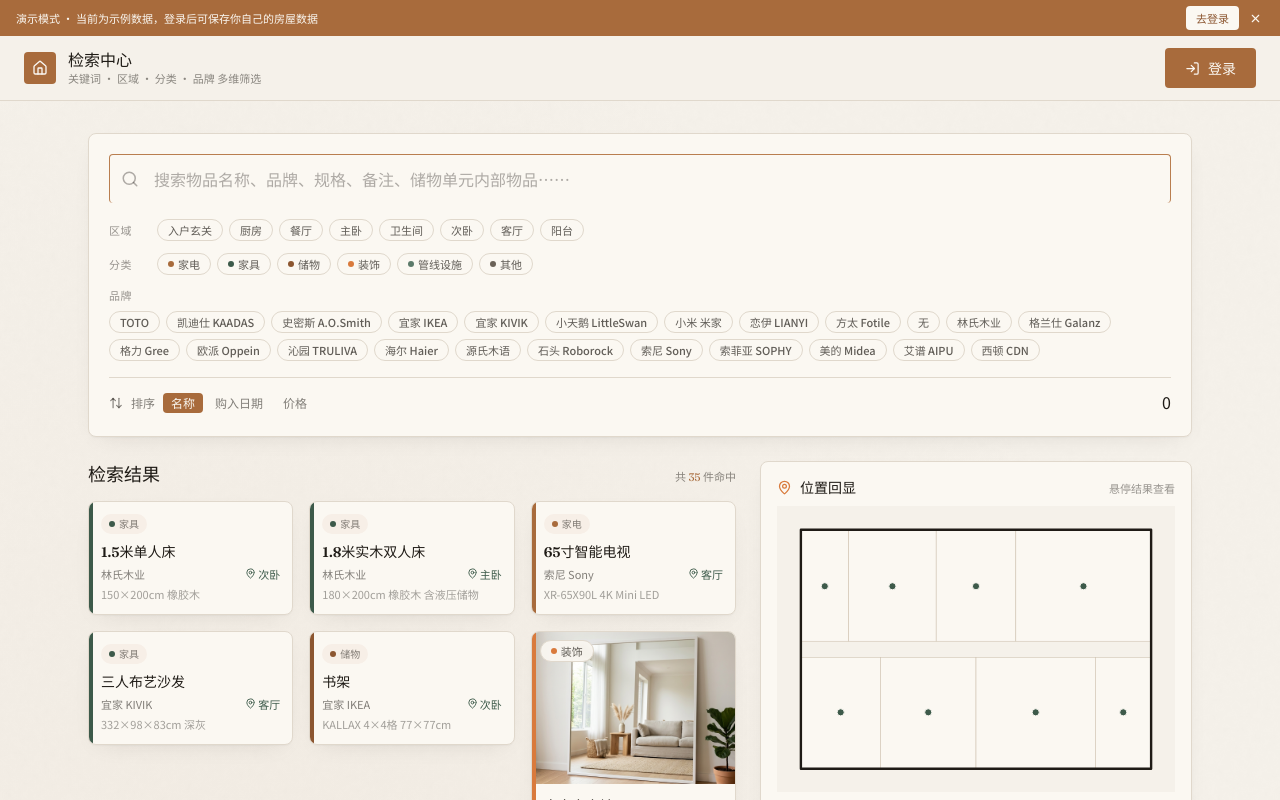
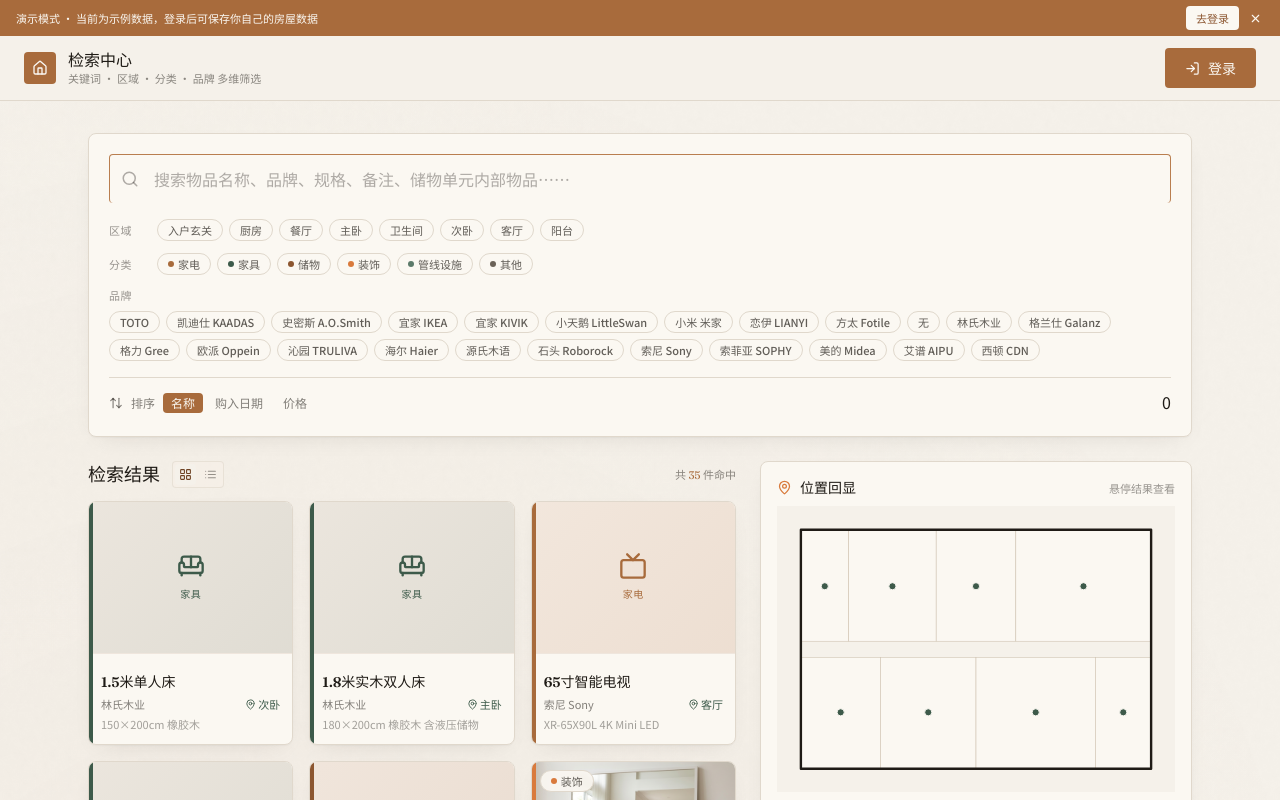
Before and after one commit to duying0425/iHouse, a React (Vite) app: page /search in a window 1280 px wide. Shown: the top 800 px of the page. Built offline with nearby package versions, Linux system fonts and the light colour scheme.

Commit message:
style/ux: optimize image placeholders, upload state and add grid/list layout switcher

```diff
--- a/src/App.tsx
+++ b/src/App.tsx
@@ -5,6 +5,7 @@ import {
   Route,
   Navigate,
   useNavigate,
+  useLocation,
 } from "react-router-dom";
 import { LogIn, X } from "lucide-react";
 import HomePage from "@/pages/HomePage";
@@ -19,6 +20,16 @@ import HousesPage from "@/pages/HousesPage";
 import HouseSettingsPage from "@/pages/HouseSettingsPage";
 import { useHomeStore } from "@/store";
 import { useAuthStore } from "@/authStore";
+
+function ScrollToTop() {
+  const { pathname } = useLocation();
+
+  useEffect(() => {
+    window.scrollTo(0, 0);
+  }, [pathname]);
+
+  return null;
+}
 
 export default function App() {
   const hasHydrated = useHomeStore((s) => s._hasHydrated);
@@ -64,6 +75,7 @@ export default function App() {
   if (!user) {
     return (
       <Router>
+        <ScrollToTop />
         <DemoBanner />
         <Routes>
           <Route path="/login" element={<LoginPage />} />
@@ -87,6 +99,7 @@ export default function App() {
   if (!currentHouseId) {
     return (
       <Router>
+        <ScrollToTop />
         <Routes>
           <Route path="/houses" element={<HousesPage />} />
           <Route path="/houses/:id/settings" element={<HouseSettingsPage />} />
@@ -105,6 +118,7 @@ export default function App() {
   // 5. 正常渲染：所有业务路由
   return (
     <Router>
+      <ScrollToTop />
       <Routes>
         <Route path="/" element={<HomePage />} />
         <Route path="/setup" element={<SetupPage />} />
--- a/src/components/ItemCard.tsx
+++ b/src/components/ItemCard.tsx
@@ -1,9 +1,10 @@
 import { Link } from "react-router-dom";
-import { Box, MapPin } from "lucide-react";
+import { Box, MapPin, ChevronRight } from "lucide-react";
 import type { Item } from "@/types";
 import { CATEGORY_COLOR } from "@/types";
 import { cn } from "@/lib/utils";
 import SafeImage from "@/components/SafeImage";
+import { isMockImage } from "@/utils/image";
 
 interface ItemCardProps {
   item: Item;
@@ -12,6 +13,7 @@ interface ItemCardProps {
   /** 是否高亮（检索命中态） */
   highlighted?: boolean;
   onClick?: () => void;
+  viewMode?: "grid" | "list";
 }
 
 export default function ItemCard({
@@ -20,26 +22,86 @@ export default function ItemCard({
   containerName,
   highlighted,
   onClick,
+  viewMode = "grid",
 }: ItemCardProps) {
   const color = CATEGORY_COLOR[item.category];
   const to = `/area/${item.areaId}/item/${item.id}`;
-  const hasImage = Boolean(item.image);
+  const hasImage = Boolean(item.image) && !isMockImage(item.image);
+  const isListView = viewMode === "list";
 
-  const inner = (
+  const inner = isListView ? (
     <article
       className={cn(
-        "card group relative flex flex-col overflow-hidden hover:-translate-y-0.5 hover:shadow-cardHover",
+        "group relative flex items-center gap-3 p-3 rounded-lg border border-line bg-paper hover:bg-clay-50/30 hover:shadow-sm transition-all pl-4",
         highlighted && "ring-2 ring-ochre/40"
       )}
     >
-      {/* 顶部分类色标 */}
+      {/* 左侧分类色标条 */}
+      <span
+        className="absolute left-0 top-0 bottom-0 z-10 w-1 rounded-l-lg"
+        style={{ background: color }}
+        aria-hidden
+      />
+      {/* 缩略图 */}
+      <div className="relative h-12 w-16 shrink-0 overflow-hidden rounded bg-clay-50 border border-line/40">
+        <SafeImage
+          category={item.category}
+          src={item.image}
+          alt={item.name}
+          loading="lazy"
+          className="h-full w-full object-cover"
+          fallbackClassName="absolute inset-0"
+          compact
+        />
+      </div>
+      {/* 信息 */}
+      <div className="flex min-w-0 flex-1 items-center justify-between gap-4">
+        <div className="min-w-0 flex-1">
+          <div className="flex flex-wrap items-baseline gap-x-2 gap-y-0.5">
+            <h3 className="truncate font-serif text-sm font-semibold text-ink max-w-[12rem] sm:max-w-xs">
+              {item.name}
+            </h3>
+            <span className="inline-flex items-center gap-1 rounded-full bg-clay-50/80 px-2 py-0.5 text-[9px] text-ink/55 font-medium">
+              <span className="h-1.5 w-1.5 rounded-full" style={{ background: color }} />
+              {item.category}
+            </span>
+          </div>
+          <div className="mt-1 flex flex-wrap items-center gap-x-3 gap-y-0.5 text-2xs text-ink/45">
+            {item.brand && <span className="truncate text-ink/65">{item.brand}</span>}
+            {item.spec && <span className="truncate">{item.spec}</span>}
+            {containerName && (
+              <span className="inline-flex items-center gap-1 text-ochre truncate">
+                <Box size={10} /> 收纳于 {containerName}
+                {item.containerSlot ? ` · ${item.containerSlot}` : ""}
+              </span>
+            )}
+          </div>
+        </div>
+
+        {areaName && (
+          <span className="shrink-0 inline-flex items-center gap-0.5 text-2xs text-moss">
+            <MapPin size={11} />
+            {areaName}
+          </span>
+        )}
+      </div>
+      <ChevronRight size={14} className="shrink-0 text-ink/30 mr-1 opacity-0 group-hover:opacity-100 transition-opacity" />
+    </article>
+  ) : (
+    <article
+      className={cn(
+        "card group relative flex flex-col overflow-hidden hover:-translate-y-0.5 hover:shadow-cardHover transition-all duration-300",
+        highlighted && "ring-2 ring-ochre/40"
+      )}
+    >
+      {/* 左侧分类色标 */}
       <span
         className="absolute left-0 top-0 z-10 h-full w-1"
         style={{ background: color }}
         aria-hidden
       />
-      {hasImage && (
-        <div className="relative aspect-[4/3] overflow-hidden bg-clay-50">
+      {/* 统一 aspect-[4/3] 的图片/占位区 */}
+      <div className="relative aspect-[4/3] overflow-hidden bg-clay-50 border-b border-line/40">
         <SafeImage
           category={item.category}
           src={item.image}
@@ -48,19 +110,17 @@ export default function ItemCard({
           className="h-full w-full object-cover transition-transform duration-500 group-hover:scale-105"
           fallbackClassName="absolute inset-0"
         />
-          <span className="absolute left-2 top-2 chip bg-cream/90 backdrop-blur-sm">
+        {hasImage && (
+          <span className="absolute left-2 top-2 chip bg-cream/90 backdrop-blur-sm shadow-2xs">
             <span className="h-1.5 w-1.5 rounded-full" style={{ background: color }} />
             {item.category}
           </span>
+        )}
       </div>
-      )}
       {/* 信息 */}
       <div className="flex flex-1 flex-col gap-1 p-3">
         {!hasImage && (
-          <span className="mb-1 inline-flex w-fit items-center gap-1 rounded-full bg-clay-50 px-2 py-0.5 text-[10px] text-ink/55">
-            <span className="h-1.5 w-1.5 rounded-full" style={{ background: color }} />
-            {item.category}
-          </span>
+          <div className="h-[2px]" />
         )}
         <h3 className="line-clamp-1 font-serif text-sm font-semibold text-ink">
           {item.name}
@@ -78,7 +138,7 @@ export default function ItemCard({
           <p className="line-clamp-1 text-2xs text-ink/40">{item.spec}</p>
         )}
         {containerName && (
-          <p className="mt-0.5 inline-flex items-center gap-1 text-2xs text-ochre">
+          <p className="mt-0.5 inline-flex items-center gap-1 text-2xs text-ochre truncate">
             <Box size={11} /> 收纳于 {containerName}
             {item.containerSlot ? ` · ${item.containerSlot}` : ""}
           </p>
@@ -89,10 +149,10 @@ export default function ItemCard({
 
   if (onClick) {
     return (
-      <button onClick={onClick} className="block text-left">
+      <button onClick={onClick} className="block w-full text-left">
         {inner}
       </button>
     );
   }
-  return <Link to={to}>{inner}</Link>;
+  return <Link to={to} className="block w-full">{inner}</Link>;
 }
--- a/src/components/SafeImage.tsx
+++ b/src/components/SafeImage.tsx
@@ -3,11 +3,13 @@ import { Tv, Sofa, Box, Palette, Wrench, HelpCircle, Loader2 } from "lucide-reac
 import type { Category } from "@/types";
 import { CATEGORY_COLOR } from "@/types";
 import { cn } from "@/lib/utils";
+import { isMockImage } from "@/utils/image";
 
 interface SafeImageProps extends React.ImgHTMLAttributes<HTMLImageElement> {
   category: Category;
   src?: string;
   fallbackClassName?: string;
+  compact?: boolean;
 }
 
 export default function SafeImage({
@@ -18,9 +20,11 @@ export default function SafeImage({
   alt = "image",
   onLoad,
   onError,
+  compact = false,
   ...props
 }: SafeImageProps) {
-  const [status, setStatus] = useState<"loading" | "loaded" | "error">(src ? "loading" : "error");
+  const isMock = isMockImage(src);
+  const [status, setStatus] = useState<"loading" | "loaded" | "error">(src && !isMock ? "loading" : "error");
   const imageRef = useRef<HTMLImageElement>(null);
   const loadingTimeoutRef = useRef<number | null>(null);
 
@@ -30,8 +34,9 @@ export default function SafeImage({
       window.clearTimeout(loadingTimeoutRef.current);
       loadingTimeoutRef.current = null;
     }
-    setStatus(src ? "loading" : "error");
-    if (!src) return;
+    const isMock = isMockImage(src);
+    setStatus(src && !isMock ? "loading" : "error");
+    if (!src || isMock) return;
     // 缓存图片可能在 effect 执行前就已完成载入，避免错过 load 事件后误判超时。
     if (imageRef.current?.complete) {
       setStatus(imageRef.current.naturalWidth > 0 ? "loaded" : "error");
@@ -46,7 +51,7 @@ export default function SafeImage({
       } else {
         setStatus("error");
       }
-    }, 10_000);
+    }, 3_000);
     return () => {
       if (loadingTimeoutRef.current !== null) {
         window.clearTimeout(loadingTimeoutRef.current);
@@ -59,8 +64,9 @@ export default function SafeImage({
 
   const renderFallback = () => {
     const iconProps = {
-      size: 28,
-      className: "text-cream/90 transition-transform group-hover:scale-110 duration-300",
+      size: compact ? 16 : 28,
+      style: { color: color },
+      className: "transition-transform group-hover:scale-110 duration-300",
     };
 
     let Icon = HelpCircle;
@@ -77,18 +83,23 @@ export default function SafeImage({
           fallbackClassName
         )}
         style={{
-          background: `linear-gradient(135deg, ${color}dd, ${color})`,
+          background: `linear-gradient(135deg, ${color}10, ${color}20)`,
         }}
       >
         <Icon {...iconProps} />
-        <span className="text-[10px] tracking-wider text-cream/70 select-none">
-          {category}
-        </span>
+        {!compact && (
+          <span
+            className="text-[10px] font-medium tracking-wider select-none animate-fadeIn"
+            style={{ color: color }}
+          >
+            {category}
+          </span>
+        )}
       </div>
     );
   };
 
-  if (status === "error" || !src) {
+  if (status === "error" || !src || isMockImage(src)) {
     return renderFallback();
   }
 
--- a/src/pages/AreaDetailPage.tsx
+++ b/src/pages/AreaDetailPage.tsx
@@ -7,6 +7,8 @@ import {
   Plus,
   Search as SearchIcon,
   X,
+  LayoutGrid,
+  List,
 } from "lucide-react";
 import PageLayout from "@/components/PageLayout";
 import AreaImageCanvas from "@/components/AreaImageCanvas";
@@ -22,6 +24,14 @@ export default function AreaDetailPage() {
   const [kw, setKw] = useState("");
   const [hoverId, setHoverId] = useState<string | undefined>();
   const [activeImageId, setActiveImageId] = useState<string | undefined>();
+  const [viewMode, setViewMode] = useState<"grid" | "list">(() => {
+    return (localStorage.getItem("ihouse_area_view_mode") as "grid" | "list") || "grid";
+  });
+
+  const handleViewModeChange = (mode: "grid" | "list") => {
+    setViewMode(mode);
+    localStorage.setItem("ihouse_area_view_mode", mode);
+  };
 
   const area = useMemo(() => areas.find((a) => a.id === areaId), [areas, areaId]);
   const areaIndex = useMemo(
@@ -219,6 +229,36 @@ export default function AreaDetailPage() {
             </h2>
           </div>
           <div className="flex items-center gap-2">
+            {/* 视图切换按钮组 */}
+            <div className="flex items-center gap-1 rounded bg-clay-50/50 p-0.5 border border-line/60 shrink-0">
+              <button
+                type="button"
+                onClick={() => handleViewModeChange("grid")}
+                className={cn(
+                  "p-1.5 rounded transition-all",
+                  viewMode === "grid"
+                    ? "bg-paper text-clay-700 shadow-2xs"
+                    : "text-ink/45 hover:text-ink"
+                )}
+                title="网格视图"
+              >
+                <LayoutGrid size={14} />
+              </button>
+              <button
+                type="button"
+                onClick={() => handleViewModeChange("list")}
+                className={cn(
+                  "p-1.5 rounded transition-all",
+                  viewMode === "list"
+                    ? "bg-paper text-clay-700 shadow-2xs"
+                    : "text-ink/45 hover:text-ink"
+                )}
+                title="列表视图"
+              >
+                <List size={14} />
+              </button>
+            </div>
+
             <div className="relative">
               <SearchIcon
                 size={15}
@@ -260,7 +300,7 @@ export default function AreaDetailPage() {
               )
             }
           />
-        ) : (
+        ) : viewMode === "grid" ? (
           <div className="grid grid-cols-2 gap-4 sm:grid-cols-3 lg:grid-cols-4">
             {filteredItems.map((item) => (
               <div
@@ -276,6 +316,34 @@ export default function AreaDetailPage() {
               >
                 <ItemCard
                   item={item}
+                  viewMode="grid"
+                  containerName={
+                    item.containerItemId
+                      ? area.items.find((candidate) => candidate.id === item.containerItemId)?.name
+                      : undefined
+                  }
+                  highlighted={hoverId === item.id}
+                />
+              </div>
+            ))}
+          </div>
+        ) : (
+          <div className="flex flex-col gap-2">
+            {filteredItems.map((item) => (
+              <div
+                key={item.id}
+                onMouseEnter={() => {
+                  setHoverId(item.id);
+                  // 联动：若物品标在别的图上，切换到那张图
+                  if (item.areaImageId && item.areaImageId !== currentImage?.id) {
+                    setActiveImageId(item.areaImageId);
+                  }
+                }}
+                onMouseLeave={() => setHoverId(undefined)}
+              >
+                <ItemCard
+                  item={item}
+                  viewMode="list"
                   containerName={
                     item.containerItemId
                       ? area.items.find((candidate) => candidate.id === item.containerItemId)?.name
--- a/src/pages/ItemDetailPage.tsx
+++ b/src/pages/ItemDetailPage.tsx
@@ -23,6 +23,7 @@ import EmptyState from "@/components/Empty";
 import { useHomeStore } from "@/store";
 import { CATEGORY_COLOR, type AreaImage, type Item } from "@/types";
 import SafeImage from "@/components/SafeImage";
+import { isMockImage } from "@/utils/image";
 import {
   getMaintenanceStatus,
   MAINTENANCE_STATUS_COLOR,
@@ -204,9 +205,10 @@ export default function ItemDetailPage() {
   const locationImage =
     area.images.find((image) => image.id === found.areaImageId) ?? area.images[0];
   const hasLocationVisual = Boolean(found.areaImagePos && locationImage);
+  const hasItemImage = Boolean(found.image) && !isMockImage(found.image);
   const hasGallery = Boolean(found.gallery?.length);
-  const hasMediaColumn = Boolean(found.image || hasGallery || hasLocationVisual);
-  const promoteLocation = !found.image && hasLocationVisual;
+  const hasMediaColumn = Boolean(hasItemImage || hasGallery || hasLocationVisual);
+  const promoteLocation = !hasItemImage && hasLocationVisual;
   const locationPath = getItemLocationPath(areas, found.id);
   const locationTrail = getItemLocationTrail(areas, found.id);
 
@@ -282,7 +284,7 @@ export default function ItemDetailPage() {
         <div className={hasMediaColumn ? "grid gap-6 lg:grid-cols-[1fr_1.1fr] lg:gap-8" : "mx-auto max-w-4xl"}>
           {/* 左：照片与相册 */}
           {hasMediaColumn && <div className="space-y-4">
-            {found.image && (
+            {hasItemImage && (
               <div className="card overflow-hidden">
                 <div className="relative aspect-[4/3] bg-clay-50">
                   <SafeImage
--- a/src/pages/SearchPage.tsx
+++ b/src/pages/SearchPage.tsx
@@ -1,6 +1,6 @@
 import { useEffect, useMemo, useRef, useState } from "react";
 import { Link } from "react-router-dom";
-import { ArrowUpDown, MapPin, Plus, Search as SearchIcon, X } from "lucide-react";
+import { ArrowUpDown, MapPin, Plus, Search as SearchIcon, X, LayoutGrid, List } from "lucide-react";
 import PageLayout from "@/components/PageLayout";
 import FloorPlan from "@/components/FloorPlan";
 import ItemCard from "@/components/ItemCard";
@@ -22,6 +22,14 @@ export default function SearchPage() {
   const [brands, setBrands] = useState<string[]>([]);
   const [sortBy, setSortBy] = useState<SortBy>("name");
   const [activeId, setActiveId] = useState<string | undefined>();
+  const [viewMode, setViewMode] = useState<"grid" | "list">(() => {
+    return (localStorage.getItem("ihouse_area_view_mode") as "grid" | "list") || "grid";
+  });
+
+  const handleViewModeChange = (mode: "grid" | "list") => {
+    setViewMode(mode);
+    localStorage.setItem("ihouse_area_view_mode", mode);
+  };
 
   const inputRef = useRef<HTMLInputElement>(null);
 
@@ -174,10 +182,41 @@ export default function SearchPage() {
       <div className="mt-6 grid gap-6 lg:grid-cols-[1.5fr_1fr]">
         {/* 结果列表 */}
         <div>
-          <div className="mb-3 flex items-baseline justify-between">
+          <div className="mb-3 flex items-center justify-between">
+            <div className="flex items-center gap-3">
               <h2 className="font-serif text-lg font-semibold text-ink">
                 检索结果
               </h2>
+              {/* 视图切换按钮组 */}
+              <div className="flex items-center gap-1 rounded bg-clay-50/50 p-0.5 border border-line/60 shrink-0">
+                <button
+                  type="button"
+                  onClick={() => handleViewModeChange("grid")}
+                  className={cn(
+                    "p-1 rounded transition-all",
+                    viewMode === "grid"
+                      ? "bg-paper text-clay-700 shadow-2xs"
+                      : "text-ink/45 hover:text-ink"
+                  )}
+                  title="网格视图"
+                >
+                  <LayoutGrid size={13} />
+                </button>
+                <button
+                  type="button"
+                  onClick={() => handleViewModeChange("list")}
+                  className={cn(
+                    "p-1 rounded transition-all",
+                    viewMode === "list"
+                      ? "bg-paper text-clay-700 shadow-2xs"
+                      : "text-ink/45 hover:text-ink"
+                  )}
+                  title="列表视图"
+                >
+                  <List size={13} />
+                </button>
+              </div>
+            </div>
             <span className="text-2xs text-ink/50">
               共 <span className="font-display text-clay-500">{results.length}</span> 件命中
             </span>
@@ -195,6 +234,7 @@ export default function SearchPage() {
               }
             />
           ) : (
+            viewMode === "grid" ? (
               <div className="grid grid-cols-2 gap-4 sm:grid-cols-3">
                 {results.map((r) => (
                   <div
@@ -205,6 +245,7 @@ export default function SearchPage() {
                     <ItemCard
                       item={r.item}
                       areaName={r.area.name}
+                      viewMode="grid"
                       containerName={
                         r.item.containerItemId
                           ? areas
@@ -217,6 +258,31 @@ export default function SearchPage() {
                   </div>
                 ))}
               </div>
+            ) : (
+              <div className="flex flex-col gap-2">
+                {results.map((r) => (
+                  <div
+                    key={r.item.id}
+                    onMouseEnter={() => setActiveId(r.item.id)}
+                    onMouseLeave={() => setActiveId(undefined)}
+                  >
+                    <ItemCard
+                      item={r.item}
+                      areaName={r.area.name}
+                      viewMode="list"
+                      containerName={
+                        r.item.containerItemId
+                          ? areas
+                              .flatMap((area) => area.items)
+                              .find((item) => item.id === r.item.containerItemId)?.name
+                          : undefined
+                      }
+                      highlighted={activeId === r.item.id}
+                    />
+                  </div>
+                ))}
+              </div>
+            )
           )}
         </div>
 
--- a/src/utils/image.ts
+++ b/src/utils/image.ts
@@ -49,3 +49,9 @@ export function imageOf(prompt: string, _size: ImageSize = "landscape_4_3"): str
   // 由于远程接口不可达，返回空字串使前端能够立即渲染精美的分类占位图
   return "";
 }
+
+/** 识别是否为演示环境下生成的不可达占位图 URL */
+export function isMockImage(url?: string): boolean {
+  if (!url) return true;
+  return url.includes("remote-pod.enterprise.trae.cn") || url.includes("text_to_image");
+}
```
Also changed, not shown: src/components/ItemForm.tsx (+37 -12 lines). Lines whose indentation alone changed are shown as unchanged.
